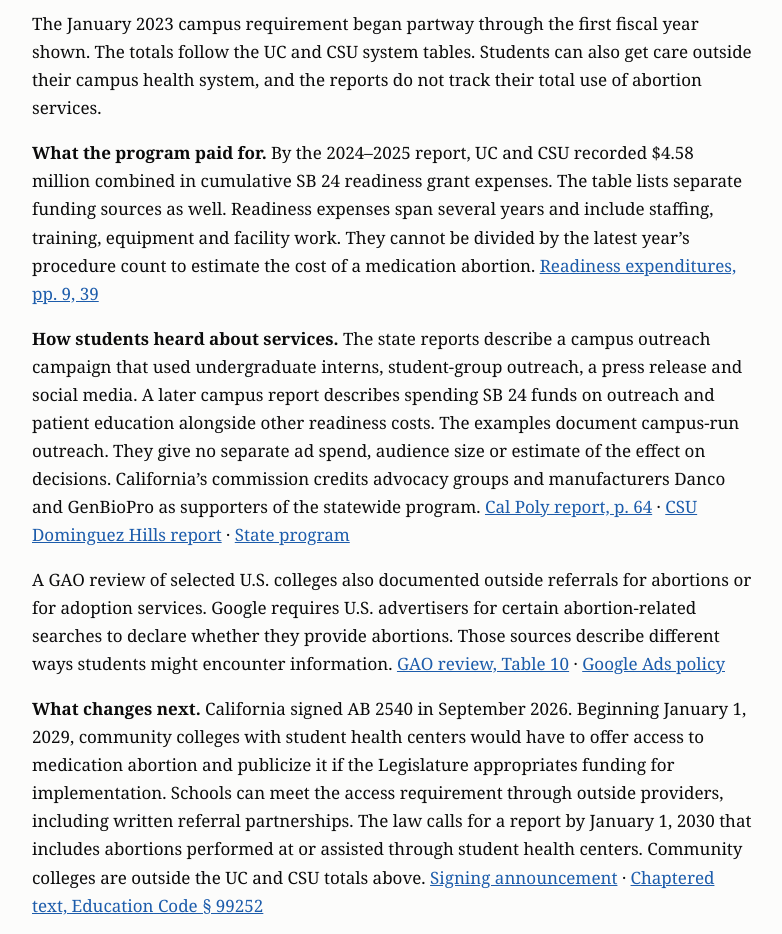
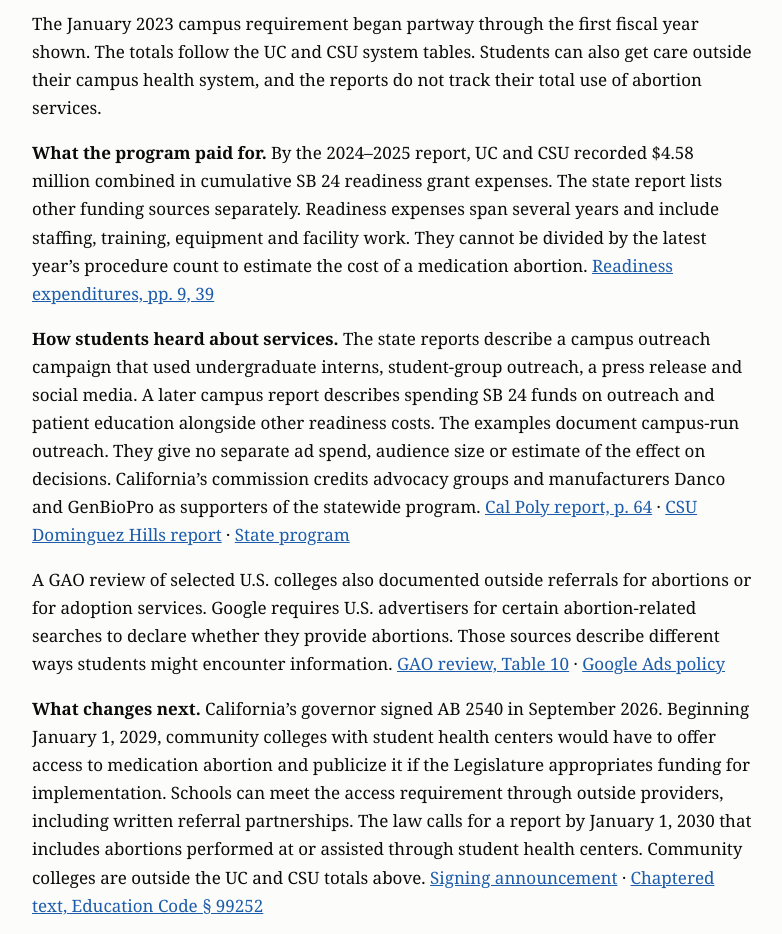
Before and after one commit to techmore/child-sacrifice-tracker, a plain HTML site: page docs/index.html in a window 1280 px wide. Shown: the part 4400-5334 px from the top of the page, without its empty margins (64-846 px from the left). Drawn offline with Linux system fonts and the light colour scheme.

Commit message:
Clarify California funding and bill sources

```diff
--- a/docs/index.html
+++ b/docs/index.html
@@ -151,10 +151,10 @@
     </tbody>
   </table></div>
   <p>The January 2023 campus requirement began partway through the first fiscal year shown. The totals follow the UC and CSU system tables. Students can also get care outside their campus health system, and the reports do not track their total use of abortion services.</p>
-  <p><b>What the program paid for.</b> By the 2024–2025 report, UC and CSU recorded $4.58 million combined in cumulative SB 24 readiness grant expenses. The table lists separate funding sources as well. Readiness expenses span several years and include staffing, training, equipment and facility work. They cannot be divided by the latest year’s procedure count to estimate the cost of a medication abortion. <a href="#california-campus-abortion-report-2025">Readiness expenditures, pp. 9, 39</a></p>
+  <p><b>What the program paid for.</b> By the 2024–2025 report, UC and CSU recorded $4.58 million combined in cumulative SB 24 readiness grant expenses. The state report lists other funding sources separately. Readiness expenses span several years and include staffing, training, equipment and facility work. They cannot be divided by the latest year’s procedure count to estimate the cost of a medication abortion. <a href="#california-campus-abortion-report-2025">Readiness expenditures, pp. 9, 39</a></p>
   <p><b>How students heard about services.</b> The state reports describe a campus outreach campaign that used undergraduate interns, student-group outreach, a press release and social media. A later campus report describes spending SB 24 funds on outreach and patient education alongside other readiness costs. The examples document campus-run outreach. They give no separate ad spend, audience size or estimate of the effect on decisions. California’s commission credits advocacy groups and manufacturers Danco and GenBioPro as supporters of the statewide program. <a href="#california-campus-abortion-report-2023">Cal Poly report, p. 64</a> · <a href="#california-campus-abortion-report-2025">CSU Dominguez Hills report</a> · <a href="#california-campus-abortion-program">State program</a></p>
   <p>A GAO review of selected U.S. colleges also documented outside referrals for abortions or for adoption services. Google requires U.S. advertisers for certain abortion-related searches to declare whether they provide abortions. Those sources describe different ways students might encounter information. <a href="#gao-campus-reproductive-care-2025">GAO review, Table 10</a> · <a href="#google-abortion-advertising-policy">Google Ads policy</a></p>
-  <p><b>What changes next.</b> California signed AB 2540 in September 2026. Beginning January 1, 2029, community colleges with student health centers would have to offer access to medication abortion and publicize it if the Legislature appropriates funding for implementation. Schools can meet the access requirement through outside providers, including written referral partnerships. The law calls for a report by January 1, 2030 that includes abortions performed at or assisted through student health centers. Community colleges are outside the UC and CSU totals above. <a href="#california-ab2540-signing-2026">Signing announcement</a> · <a href="#california-ab2540-chaptered-2026">Chaptered text, Education Code § 99252</a></p>
+  <p><b>What changes next.</b> California’s governor signed AB 2540 in September 2026. Beginning January 1, 2029, community colleges with student health centers would have to offer access to medication abortion and publicize it if the Legislature appropriates funding for implementation. Schools can meet the access requirement through outside providers, including written referral partnerships. The law calls for a report by January 1, 2030 that includes abortions performed at or assisted through student health centers. Community colleges are outside the UC and CSU totals above. <a href="#california-ab2540-signing-2026">Signing announcement</a> · <a href="#california-ab2540-chaptered-2026">Chaptered text, Education Code § 99252</a></p>
   <p><a href="#economic-account">Continue to costs, work and taxes</a> · <a href="#reasons-for-abortion">Read the reasons patients reported</a></p>
 </section>
 
```
